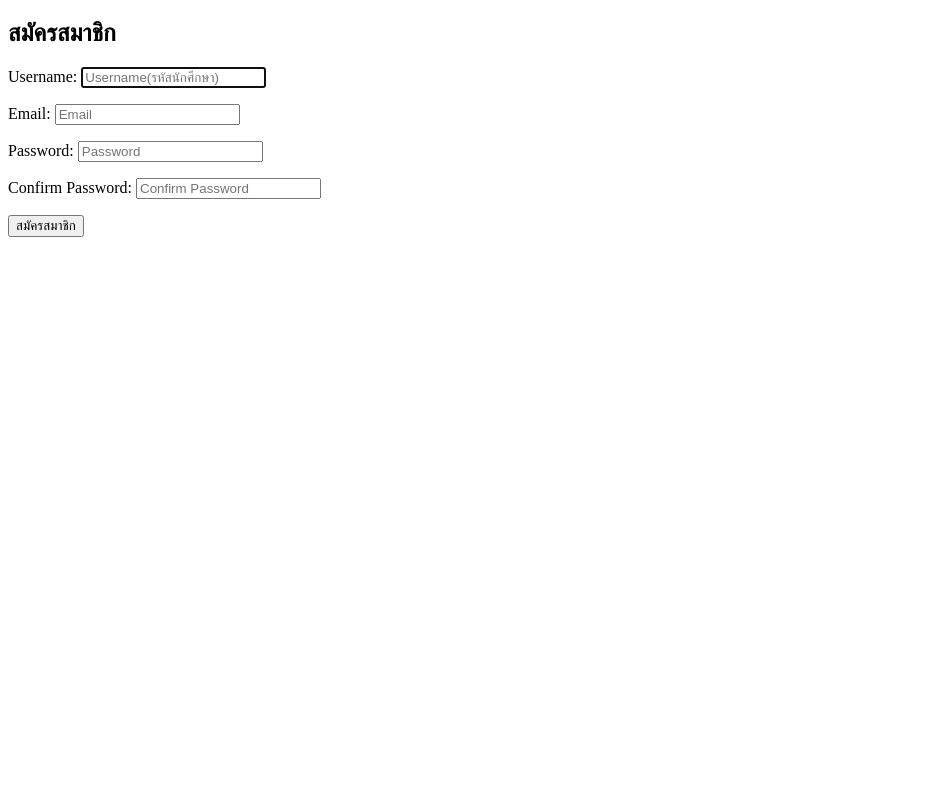
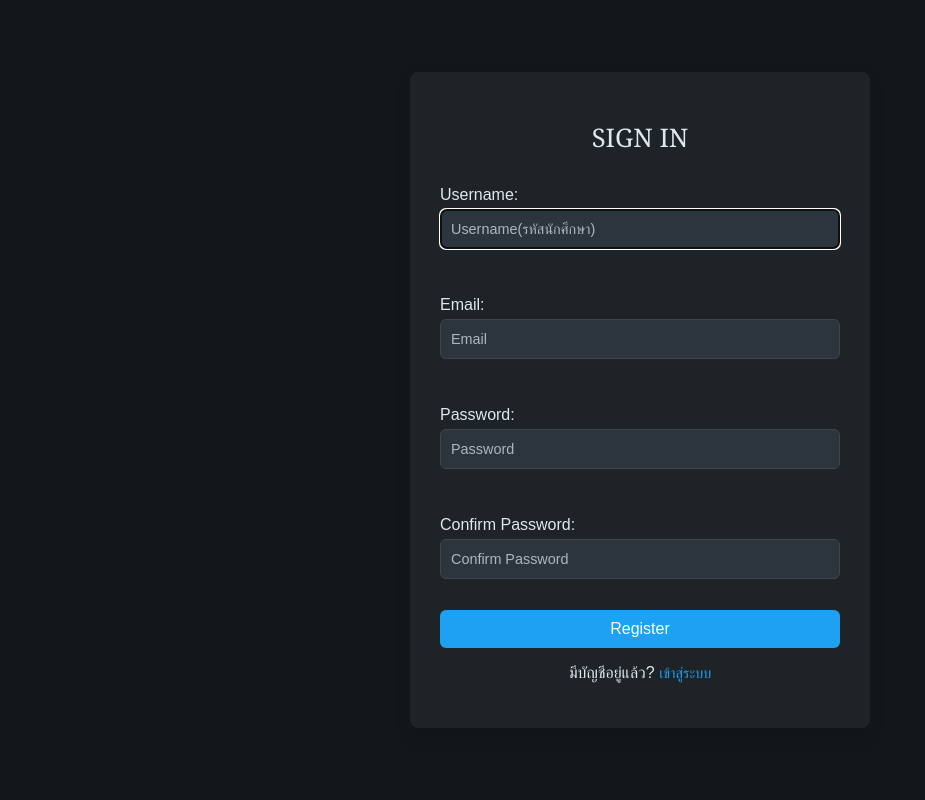
Before and after one commit to 6610685239/cn331-project, a Django app: page /accounts/register/ in a window 1280 px wide. Shown: the whole page, without its empty margins (0-925 px from the left). Run offline with Django 5.2, Linux system fonts and the light colour scheme.

Commit message:
html and css

```diff
--- /dev/null
+++ b/WebAppProject/accounts/static/css/style.css
@@ -0,0 +1,107 @@
+body {
+    font-family: Arial, sans-serif;
+    margin: 0;
+    padding: 0;
+    background-color: #14171A;
+    /* พื้นหลังสีดำเหมือนโหมดมืดของทวิตเตอร์ */
+    color: #E1E8ED;
+    /* สีข้อความเป็นสีขาวอ่อน */
+    display: flex;
+    justify-content: center;
+    align-items: center;
+    min-height: 100vh;
+}
+
+.container {
+    background-color: #1D2327;
+    /* พื้นหลังสีเทาเข้มในกล่องเนื้อหา */
+    padding: 30px;
+    border-radius: 8px;
+    box-shadow: 0 8px 16px rgba(0, 0, 0, 0.1);
+    width: 100%;
+    max-width: 400px;
+    text-align: center;
+    /* จัดข้อความในหัวข้อให้ตรงกลาง */
+    color: #E1E8ED;
+    /* สีข้อความในกล่องเป็นขาวอ่อน */
+}
+
+header h1,
+h2 {
+    font-family: Georgia, serif;
+    font-size: 1.6rem;
+    color: #E1E8ED;
+    /* สีข้อความในหัวข้อเป็นขาวอ่อน */
+    margin-bottom: 15px;
+    font-weight: normal;
+    text-align: center;
+    /* จัดข้อความในหัวข้อให้ตรงกลาง */
+}
+
+form {
+    display: flex;
+    flex-direction: column;
+    gap: 10px;
+    width: 100%;
+    text-align: left;
+    /* จัดข้อความในฟอร์มให้ทางซ้าย */
+}
+
+form input {
+    width: 100%;
+    padding: 10px;
+    margin: 5px 0;
+    border: 1px solid #444;
+    border-radius: 6px;
+    font-size: 1rem;
+    background-color: #2C353D;
+    /* พื้นหลังของ input เป็นสีเทาเข้ม */
+    color: #E1E8ED;
+    /* ข้อความใน input เป็นขาวอ่อน */
+    box-sizing: border-box;
+}
+
+form input::placeholder {
+    color: #AAB8C2;
+    font-size: 0.9rem;
+}
+
+form button {
+    width: 100%;
+    padding: 10px;
+    border: none;
+    border-radius: 6px;
+    background-color: #1DA1F2;
+    color: white;
+    font-size: 1rem;
+    cursor: pointer;
+    transition: background-color 0.3s ease;
+}
+
+form button:hover {
+    background-color: #1991db;
+}
+
+a {
+    color: #1DA1F2;
+    text-decoration: none;
+    font-size: 0.9rem;
+}
+
+a:hover {
+    text-decoration: underline;
+}
+
+.messages {
+    margin-top: 15px;
+    font-size: 0.9rem;
+}
+
+.alert {
+    padding: 10px;
+    background-color: #3A4A57;
+    color: #1DA1F2;
+    border: 1px solid #2A3A45;
+    border-radius: 8px;
+    margin-bottom: 10px;
+}
--- a/WebAppProject/accounts/templates/register.html
+++ b/WebAppProject/accounts/templates/register.html
@@ -1,14 +1,34 @@
+{% load static %}
 <!DOCTYPE html>
-<html>
+<html lang="th">
 <head>
+    <meta charset="UTF-8">
+    <meta name="viewport" content="width=device-width, initial-scale=1.0">
     <title>สมัครสมาชิก</title>
+    <link rel="stylesheet" href="{% static 'css/style.css' %}">
 </head>
 <body>
-    <h2>สมัครสมาชิก</h2>
-    <form method="post">
-        {% csrf_token %}
-        {{ form.as_p }}
-        <button type="submit">สมัครสมาชิก</button>
-    </form>
+    <div class="container">
+        <header>
+            <h1>SIGN IN</h1>
+        </header>
+
+        <section class="register-form-section">
+            <form method="post" class="register-form">
+                {% csrf_token %}
+                {{ form.as_p }}
+                <button type="submit">Register</button>
+            </form>
+            <p>มีบัญชีอยู่แล้ว? <a href="{% url 'home' %}">เข้าสู่ระบบ</a></p>
+        </section>
+
+        {% if messages %}
+            <div class="messages">
+                {% for message in messages %}
+                    <div class="alert {{ message.tags }}">{{ message }}</div>
+                {% endfor %}
+            </div>
+        {% endif %}
+    </div>
 </body>
 </html>
```
Also changed, not shown: WebAppProject/accounts/templates/home.html (+22 -2 lines).
